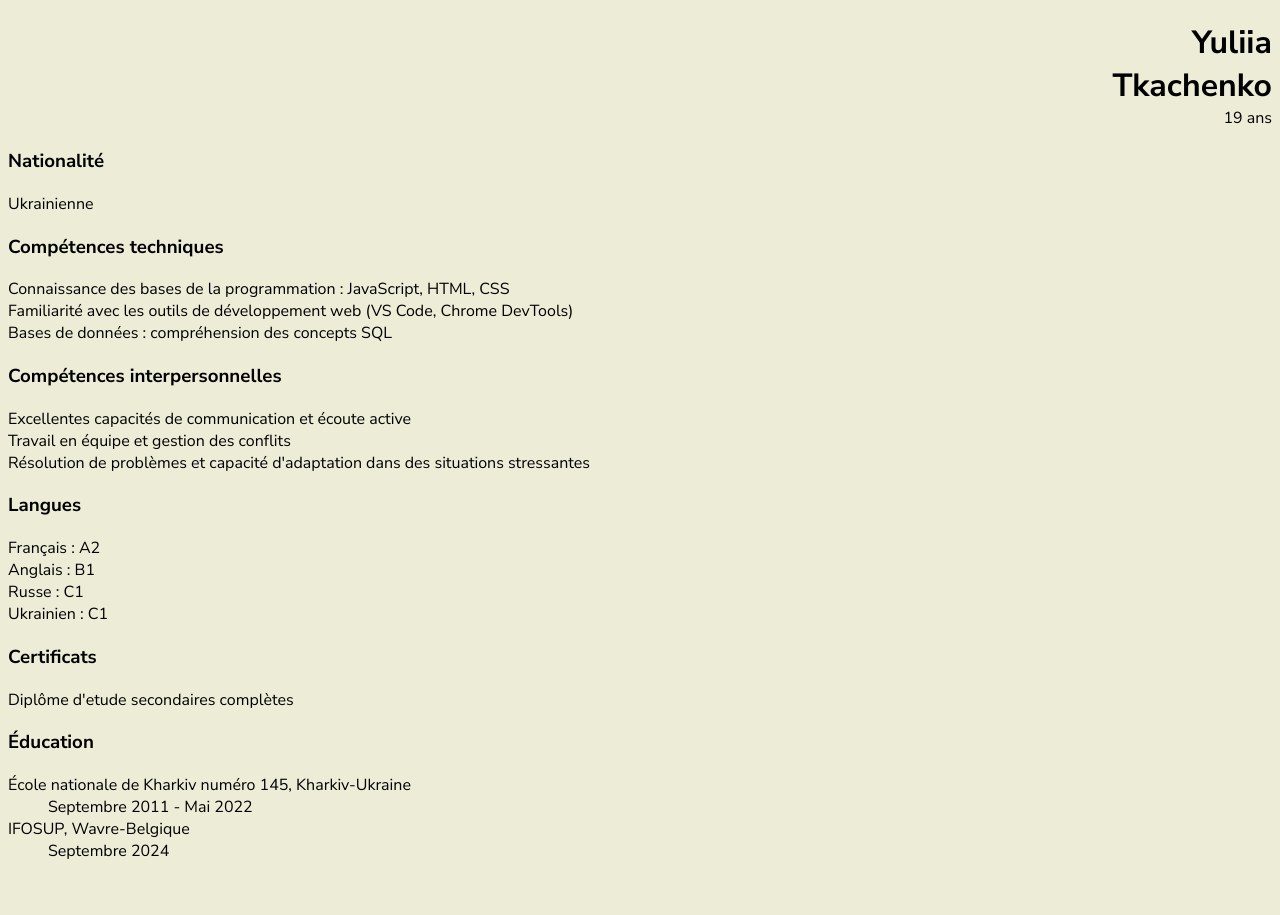
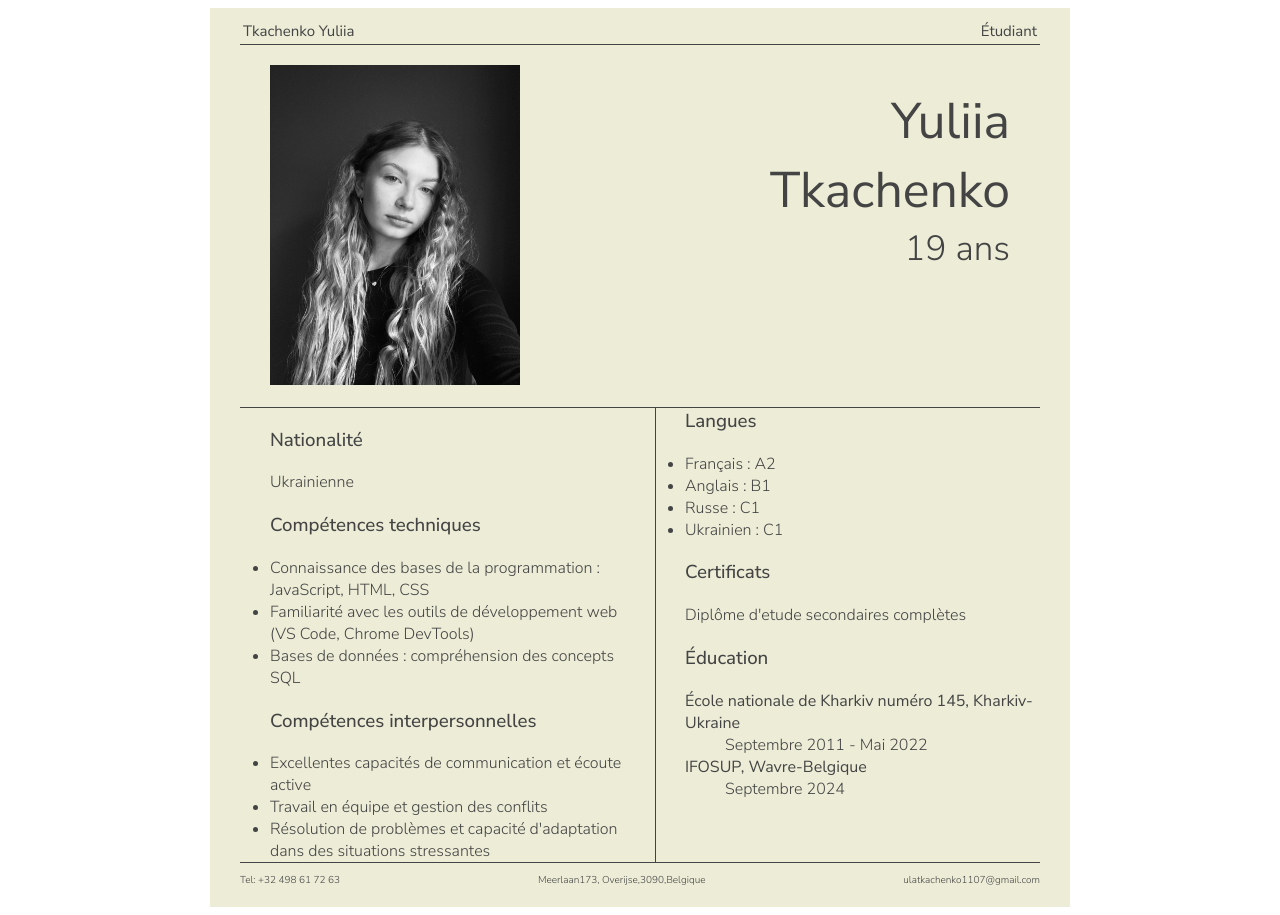
Before and after one commit to YuliiaTkach1107/my-project, a website built with Vite: page index.html in a window 1280 px wide. Before the commit the page ends 878 px from the top, so only its background shows below. Built offline with nearby package versions, Linux system fonts and the light colour scheme; a web font is replaced by a local one.

Commit message:
доработка стиля

```diff
--- a/index.html
+++ b/index.html
@@ -2,7 +2,6 @@
 <html lang="en">
   <head>
     <meta charset="UTF-8" />
-    <link rel="icon" type="image/svg+xml" href="/vite.svg" />
     <meta name="viewport" content="width=device-width, initial-scale=1.0" />
     <title>Mon CV</title>
   </head>
--- a/package.json
+++ b/package.json
@@ -10,5 +10,8 @@
   },
   "devDependencies": {
     "vite": "^6.2.0"
+  },
+  "dependencies": {
+    "remixicon": "^4.6.0"
   }
 }
--- a/src/main.js
+++ b/src/main.js
@@ -1,11 +1,22 @@
 import './style.css'
 
 document.querySelector('#app').innerHTML = `
+<section>
+  <table>
+    <tr>
+      <th class='left'>Tkachenko Yuliia</th>
+      <th class='right'> Étudiant</th>
+    </tr>
+  </table>
   <div class='head'>
+<figure>
+<img src="public/photo.jpg" width = 250px height = 320px>
+</figure>
     <h1> Yuliia <br>Tkachenko </h1>
     <p>19 ans</p>
   </div>
   <div class='profil'>
+
     <h3> Nationalité</h3>
     <p>Ukrainienne</p>
     <h3> Compétences techniques </h3>
@@ -20,7 +31,6 @@ document.querySelector('#app').innerHTML = `
       <li>Travail en équipe et gestion des conflits</li>
       <li>Résolution de problèmes et capacité d'adaptation dans des situations stressantes</li>
     </ul>
-
     <h3> Langues </h3>
     <ul>
       <li> Français : A2</li>
@@ -37,5 +47,11 @@ document.querySelector('#app').innerHTML = `
       <dt>IFOSUP, Wavre-Belgique </dt>
       <dd> Septembre 2024</dd>
     </dl>
-  </div>
+</div>
+<div class='footer'>
+  <p> Tel: +32 498 61 72 63</p>
+  <p> Meerlaan173, Overijse,3090,Belgique</p>
+  <p>ulatkachenko1107@gmail.com</p>
+</div>
+</section>
 `
--- a/src/style.css
+++ b/src/style.css
@@ -1,12 +1,15 @@
 @import url('https://fonts.googleapis.com/css2?family=Delius&family=Nunito+Sans:ital,opsz,wght@0,6..12,200..1000;1,6..12,200..1000&family=Open+Sans:ital,wght@0,300..800;1,300..800&display=swap');
+@import 'remixicon/fonts/remixicon.css';
+
 body{
-  background-color: rgba(233, 233, 208, 0.848);
   font-family: "Nunito Sans", sans-serif;
   font-optical-sizing: auto;
   font-style: normal;
+  padding: 0px 50px;
+  color: rgb(68, 68, 68);
 }
 ul{
-list-style: none;
+list-style:disc;
 margin-left: 0;
 padding-left:0;
 }
@@ -17,19 +20,74 @@ td{
   font-size: 15px;
   font-weight:200;
 }
-td.right{
-  text-align: right;
-}
+
 hr{
-  border:1px solid black;
+  border:1px solid rgb(68, 68, 68);
 }
 div.head{
   text-align: right;
+  border-top:1px solid rgb(68, 68, 68);
+
 }
 div.head p {
   margin-top: 0;
   padding-top:0;
+  font-size: 35px;
+  padding-right:30px;
 }
 div.head h1{
   margin-bottom: 0;
+  font-size: 50px;
+  font-weight: 400;
+  padding-right:30px;
 }
+figure{
+  float:left;
+  padding-left: 0;
+ margin-left: 0;
+ padding-top: 0;
+ margin-top: 0;
+}
+.profil{
+  clear:both;
+  border-top:1px solid rgb(68, 68, 68);
+  border-bottom: 1px solid rgb(68, 68, 68);
+  column-count: 2;
+  column-gap: 60px;
+  column-rule:1px solid rgb(68, 68, 68);
+}
+img{
+padding-left:30px;
+padding-top: 20px;
+}
+section{
+  background-color: rgba(233, 233, 208, 0.848);
+  width:800px;
+  padding: 10px 30px;
+  margin: auto;
+}
+th{
+  font-weight: 400;
+  font-size: 15px;
+}
+.left{
+  text-align: left;
+}
+.right{
+  text-align: right;
+}
+h3{
+  font-weight: 500
+}
+div.profil{
+  padding-left:30px
+}
+p,li,dd{
+  font-weight: 300;
+}
+.footer{
+  display:flex;
+  font-size: 10px;
+  justify-content: space-between;
+
+}
```
Also changed, not shown: 1 other file.
